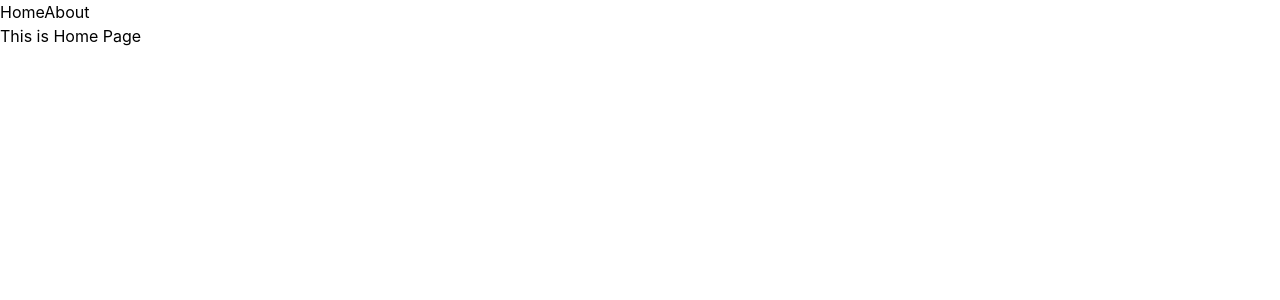
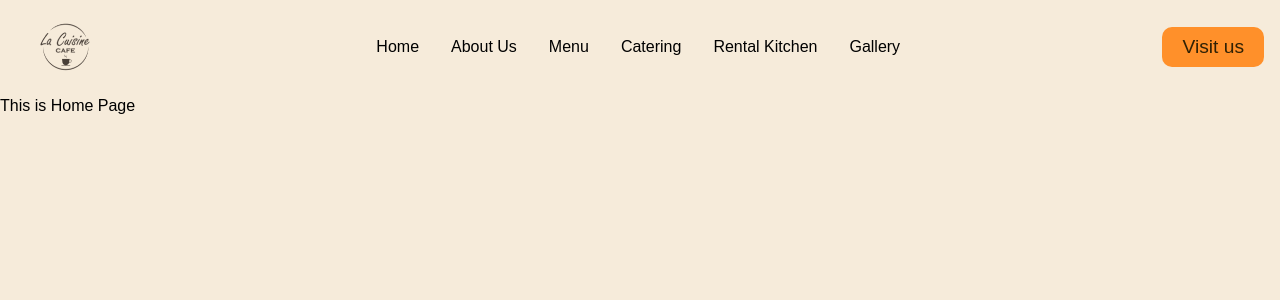
Before and after one commit to jollyboiii/La-Cuisine-Cafe, a React (Create React App) app in the folder cuisinecafe/: page / in a window 1280 px wide. Shown: the top 300 px of the page. Built offline with nearby package versions, Linux system fonts and the light colour scheme.

Commit message:
navbar component added

```diff
--- a/cuisinecafe/src/App.css
+++ b/cuisinecafe/src/App.css
@@ -1,3 +1,77 @@
 @tailwind base;
 @tailwind components;
 @tailwind utilities;
+@import url('https://fonts.googleapis.com/css2?family=Poppins:ital,wght@0,100;0,200;0,300;0,400;0,500;0,600;0,700;0,800;0,900;1,100;1,200;1,300;1,400;1,500;1,600;1,700;1,800;1,900&display=swap');
+
+:root{
+  --primarycolor:#FF902A;
+  --secondarycolor:#2F2105;
+  --Background-1:#F6EBDA;
+  --Background-2:#F9D9AA;
+  --secondary-text:#7E7D7A;
+  --Background-3:#FAFAFA;
+  --border-color1: rgba(249, 217, 170, 0.5);
+  --border-color2: rgba(246, 235, 218, 0.5);
+}
+
+*{
+  margin: 0;
+  padding: 0;
+  box-sizing: border-box;
+}
+
+
+
+body {
+  background-color: var(--Background-1);
+  font-family: "Poppins", sans-serif;
+  font-weight: normal;
+}
+ul li{
+  font-weight: normal;
+}
+ul li:hover{
+  color: var(--primarycolor);
+
+}
+
+.Visitusbtn{
+  background-color: var(--primarycolor);
+  color: var(--secondarycolor);
+  padding: 10px 20px;
+  border-radius:10px;
+  font-size: 1.2rem;
+  cursor: pointer;
+  transition: all 0.3s ease;
+  font-weight: normal;
+}
+.Visitusbtn:hover{
+  background-color: var(--secondarycolor);
+  color: var(--primarycolor);
+}
+
+@media (max-width: 700px) {
+  #navbar-sticky {
+    background-color: var(--Background-2);
+    border-radius: 10px;
+    padding: 5px;
+    transition: all 0.3s ease-in-out;
+  }
+
+
+  ul li {
+    background-color: var(--Background-2);
+    padding: 5px 15px; /* Add padding */
+    margin-top: 5px; /* Add margin */
+    border-radius: 5px; /* Rounded corners */
+  }
+
+  ul li:hover {
+    background-color: var(--secondarycolor);
+    color: var(--primarycolor);
+  }
+  /* .Cusinelogo{
+    width: 30vw;
+    height: 10vh;
+  } */
+}
--- a/cuisinecafe/src/components/Navbar.jsx
+++ b/cuisinecafe/src/components/Navbar.jsx
@@ -1,15 +1,65 @@
-import React from 'react'
-import { Link } from 'react-router-dom'
+import React, { useState } from 'react';  // Import useState hook
+import { Link } from 'react-router-dom';
+import Lacoffelogo from '../Images/LacusineLogo.png';
+import '../App.css';
 
 function Navbar() {
-  return (
-    <div>
-        <Link to='/'>Home</Link>
-        <Link to='/about' >About</Link>
+  const [isOpen, setIsOpen] = useState(false);
 
+const toggleMenu = () => {
+setIsOpen(!isOpen);
+};
 
+return (
+<div>
+    <nav>
+    <div className="max-w-screen-xl flex flex-wrap items-center justify-between mx-auto p-4">
+        <a href="https://flowbite.com/" className="flex items-center space-x-3 rtl:space-x-reverse">
+        <img src={Lacoffelogo} className="Cusinelogo" alt="La Cuisine Logo"/>
+        </a>
+        <div className="flex md:order-2 space-x-3 md:space-x-0 rtl:space-x-reverse vistusbtndiv">
+        <div className="vistbtnchildiv">
+            <button type="button" className=" focus:ring-4 focus:outline-none focus:ring-blue-300 font-medium rounded-lg text-sm px-4 py-2 text-center Visitusbtn">Visit us</button>
+        </div>
+        <button
+            onClick={toggleMenu}  // Attach toggle function to button
+            type="button"
+            className="inline-flex items-center p-2 w-10 h-10 justify-center text-sm text-gray-500 rounded-lg md:hidden hover:bg-gray-100 focus:outline-none focus:ring-2 focus:ring-gray-200 dark:text-gray-400 dark:hover:bg-gray-700 dark:focus:ring-gray-600"
+            aria-controls="navbar-sticky"
+            aria-expanded={isOpen}
+        >
+            <span className="sr-only">Open main menu</span>
+            <svg className="w-5 h-5" aria-hidden="true" xmlns="http://www.w3.org/2000/svg" fill="none" viewBox="0 0 17 14">
+            <path stroke="currentColor" strokeLinecap="round" strokeLinejoin="round" strokeWidth="2" d="M1 1h15M1 7h15M1 13h15"/>
+            </svg>
+        </button>
+        </div>
+        <div className={`items-center justify-between ${isOpen ? 'block' : 'hidden'} w-full md:flex md:w-auto md:order-1`} id="navbar-sticky">
+        <ul className="flex flex-col p-4 md:p-0 mt-4 font-medium  md:space-x-8 rtl:space-x-reverse md:flex-row md:mt-0 md:border-0">
+            <li>
+            <Link to="/" >Home</Link>
+            </li>
+            <li>
+            <Link to="/about" >About Us</Link>
+            </li>
+            <li>
+            <Link to="/about" >Menu</Link>
+            </li>
+            <li>
+            <Link to="/about" >Catering</Link>
+            </li>
+            <li>
+            <Link to="/about" >Rental Kitchen</Link>
+            </li>
+            <li>
+            <Link to="/about" >Gallery</Link>
+            </li>
+        </ul>
+        </div>
     </div>
-  )
+    </nav>
+</div>
+);
 }
 
-export default Navbar
+export default Navbar;
```
